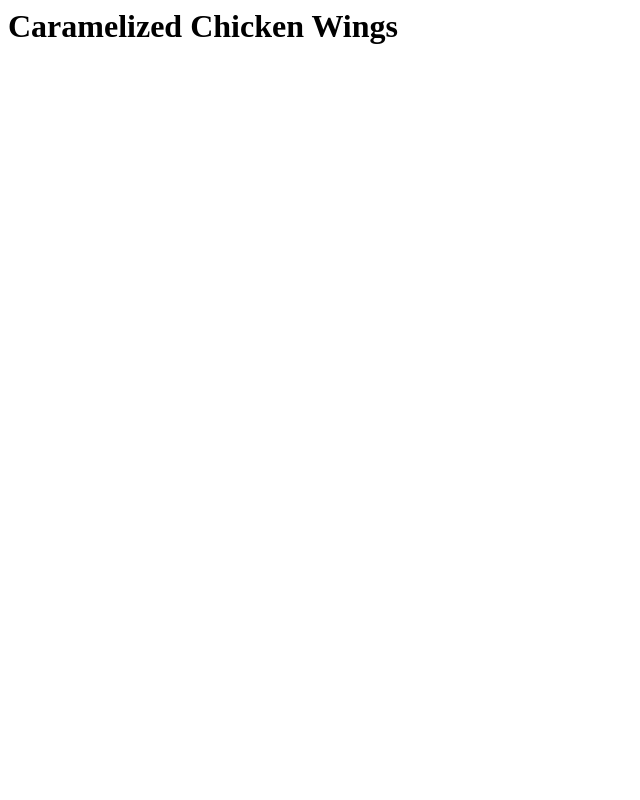
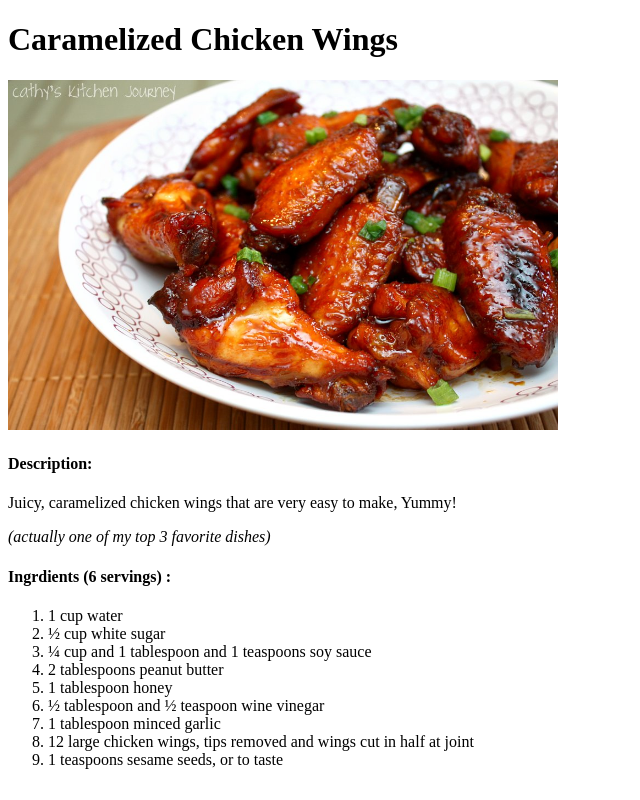
Before and after one commit to Blanca-7/odin-recipes, a plain HTML site: page recipes/Caramelized_Chicken_Wings.html in a window 1280 px wide. Shown: the whole page, without its empty margins (0-640 px from the left). Drawn offline with Linux system fonts and the light colour scheme.

Commit message:
Add dish picture. Create boilerplate and unordered list.

```diff
--- a/recipes/Caramelized_Chicken_Wings.html
+++ b/recipes/Caramelized_Chicken_Wings.html
@@ -1 +1,35 @@
-<h1>Caramelized Chicken Wings</h1>
+<!DOCTYPE html>
+<html lang="en">
+  <head>
+    <meta charset="UTF-8" />
+    <meta http-equiv="X-UA-Compatible" content="IE=edge" />
+    <meta name="viewport" content="width=device-width, initial-scale=1.0" />
+    <title>Document</title>
+  </head>
+  <body>
+    <h1>Caramelized Chicken Wings</h1>
+    <img
+      src="Chicken_Dish.jpg"
+      alt="Caramelized Chicken Wings"
+      width="550px"
+      height="350px"
+    />
+    <h4>Description:</h4>
+    <p>Juicy, caramelized chicken wings that are very easy to make, Yummy!</p>
+    <em>(actually one of my top 3 favorite dishes)</em>
+    <h4>Ingrdients (6 servings) :</h4>
+    <ol>
+      <li>1 cup water</li>
+      <li>½ cup white sugar</li>
+      <li>¼ cup and 1 tablespoon and 1 teaspoons soy sauce</li>
+      <li>2 tablespoons peanut butter</li>
+      <li>1 tablespoon honey</li>
+      <li>½ tablespoon and ½ teaspoon wine vinegar</li>
+      <li>1 tablespoon minced garlic</li>
+      <li>
+        12 large chicken wings, tips removed and wings cut in half at joint
+      </li>
+      <li>1 teaspoons sesame seeds, or to taste</li>
+    </ol>
+  </body>
+</html>
```
Also changed, not shown: recipes/Chicken_Dish.jpg (added).
